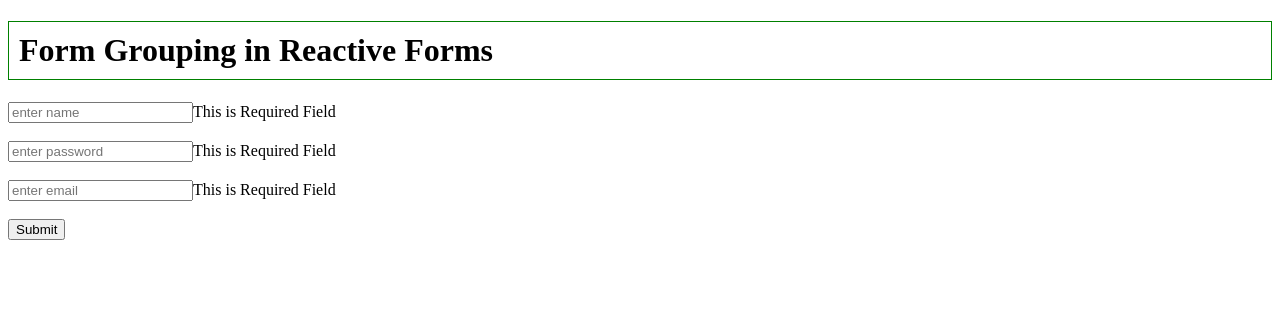
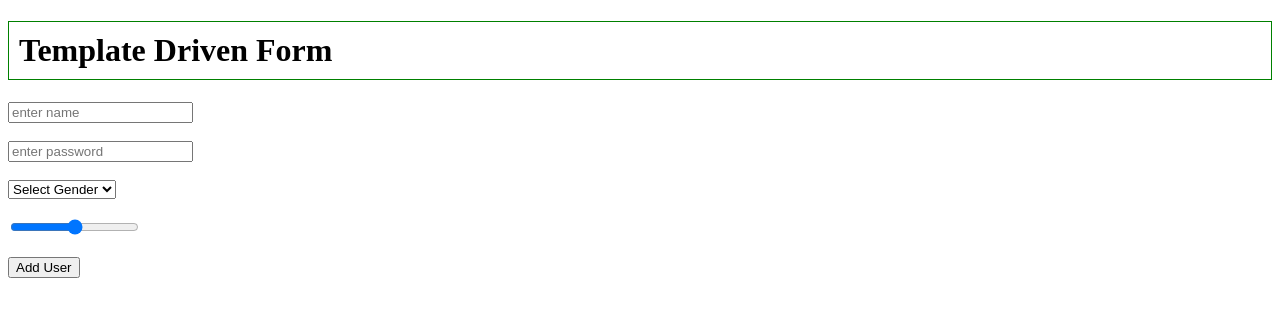
Before and after one commit to Zanna-dev/angular-v19-tutorial, an Angular app: page / in a window 1280 px wide. Shown: the top 316 px of the page. Built offline with nearby package versions, Linux system fonts and the light colour scheme.

Commit message:
Add Template Driven Forms

```diff
--- a/src/app/app.component.html
+++ b/src/app/app.component.html
@@ -1,28 +1,45 @@
-<h1>Form Grouping in Reactive Forms</h1>
+<h1>Template Driven Form</h1>
 
-<form [formGroup]="profileForm" (ngSubmit)="submitData()">
-    <input type="text" placeholder="enter name" formControlName="name">
-    <span *ngIf="name?.hasError('required')">This is Required Field</span>
-    <span class="error" *ngIf="name?.invalid &&(name?.dirty || name?.touched)">Plaese enter valid name</span>
+<form #userForm="ngForm" (ngSubmit)="addDetails(userForm.value)">
+    <input type="text" placeholder="enter name" name="name" ngModel>
     <br><br>
-     <input type="text" placeholder="enter password" formControlName="password">
-     <span *ngIf="password?.hasError('required')">This is Required Field</span>
-     <span class="error" *ngIf="password?.invalid &&(password?.dirty || password?.touched)">Plaese enter valid password</span>
+    <input type="text" placeholder="enter password" name="password" ngModel>
+
     <br><br>
-      <input type="text" placeholder="enter email" formControlName="email">
-      <span *ngIf="email?.hasError('required')">This is Required Field</span>
-      <span class="error" *ngIf="email?.invalid &&(email?.dirty || email?.touched)">Plaese enter valid email</span>
+
+    <select name="gender" ngModel>
+        <option value="">Select Gender</option>
+        <option value="male">Male</option>
+        <option value="female">Female</option>
+    </select>
     <br><br>
-      <button>Submit</button>
+    <input type="range" name="range" ngModel>
+    <br><br>
+    <button>Add User</button>
     <!-- <button type="button" (click)="setValues()">Set Values</button> -->
 </form>
+
+<h3>{{userData?.name}}</h3>
+<h3>{{userData?.password}}</h3>
+<h3>{{userData?.gender}}</h3>
+<h3>{{userData?.range}}</h3>
+
+<!-- min="0" max="20" -->
 
 <!-- <h3>{{this.profileForm.value.name}}</h3>
 <h3>{{this.profileForm.value.password}}</h3>
 <h3>{{this.profileForm.value.email}}</h3> -->
 
+<!-- <span *ngIf="email?.hasError('required')">This is Required Field</span>
+      <span class="error" *ngIf="email?.invalid &&(email?.dirty || email?.touched)">Plaese enter valid email</span>
 
 
+      <span *ngIf="password?.hasError('required')">This is Required Field</span>
+     <span class="error" *ngIf="password?.invalid &&(password?.dirty || password?.touched)">Plaese enter valid password</span>
+
+      <span *ngIf="name?.hasError('required')">This is Required Field</span>
+    <span class="error" *ngIf="name?.invalid &&(name?.dirty || name?.touched)">Plaese enter valid name</span>
+formControlName="name"
 
 
 
--- a/src/app/app.component.ts
+++ b/src/app/app.component.ts
@@ -4,7 +4,7 @@ import { LoginComponent } from './login/login.component';
 import { SignupComponent } from './signup/signup.component';
 import { ProfileComponent } from './profile/profile.component';
 import { UserComponent } from './user/user.component';
-import { FormControl, FormGroup, FormsModule, ReactiveFormsModule, Validators } from '@angular/forms';
+import { FormControl, FormGroup, FormsModule, NgForm, ReactiveFormsModule, Validators } from '@angular/forms';
 import { NgFor, NgIf, NgSwitch, NgSwitchCase, NgSwitchDefault } from '@angular/common';
 import { HeaderComponent } from './header/header.component';
 
@@ -12,35 +12,72 @@ import { HeaderComponent } from './header/header.component';
 @Component({
   selector: 'app-root',
   // imports: [LoginComponent, SignupComponent, ProfileComponent],
-  imports: [ReactiveFormsModule, NgIf],
+  imports: [FormsModule],
   templateUrl: './app.component.html',
   styleUrl: './app.component.css'
 })
 
 
 export class AppComponent {
-profileForm=new FormGroup({
-  name:new FormControl('', [Validators.required]),
-   password:new FormControl('', [Validators.required,Validators.minLength(5)]),
-    email:new FormControl('', [Validators.required,Validators.maxLength(30),Validators.pattern('^[a-z0-9._%+-]+@[a-z0-9.-]+\\.[a-z]{2,4}$')]),
 
-});
+  userData:any;
+  addDetails(val:NgForm){
+    console.log(val);
+    this.userData=val;
+  }
 
-    submitData(){
-      console.log(this.profileForm.value);
-    }
 
-    get name(){
-      return this.profileForm.get('name')
-    }
 
-    get email(){
-      return this.profileForm.get('email')
-    }
 
-    get password(){
-      return this.profileForm.get('password')
-    }
+
+
+
+
+
+
+
+
+
+
+
+
+
+
+
+
+
+
+
+
+
+
+
+
+
+
+
+// profileForm=new FormGroup({
+//   name:new FormControl('', [Validators.required]),
+//    password:new FormControl('', [Validators.required,Validators.minLength(5)]),
+//     email:new FormControl('', [Validators.required,Validators.maxLength(30),Validators.pattern('^[a-z0-9._%+-]+@[a-z0-9.-]+\\.[a-z]{2,4}$')]),
+
+// });
+
+//     submitData(){
+//       console.log(this.profileForm.value);
+//     }
+
+//     get name(){
+//       return this.profileForm.get('name')
+//     }
+
+//     get email(){
+//       return this.profileForm.get('email')
+//     }
+
+//     get password(){
+//       return this.profileForm.get('password')
+//     }
     // setValues(){
     //   this.profileForm.setValue({
     //     name:'peter',
```
Lines whose indentation alone changed are shown as unchanged.
